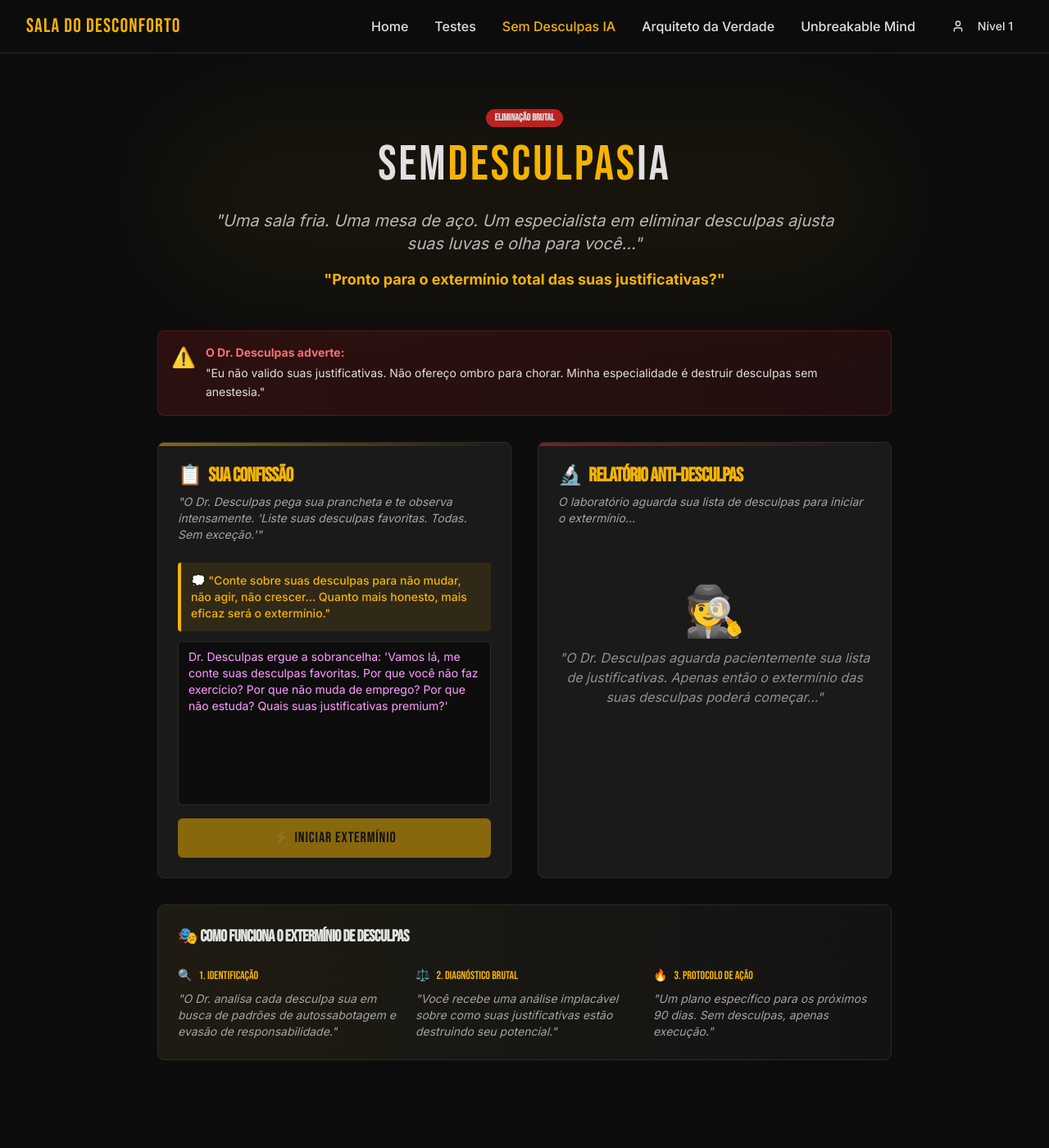
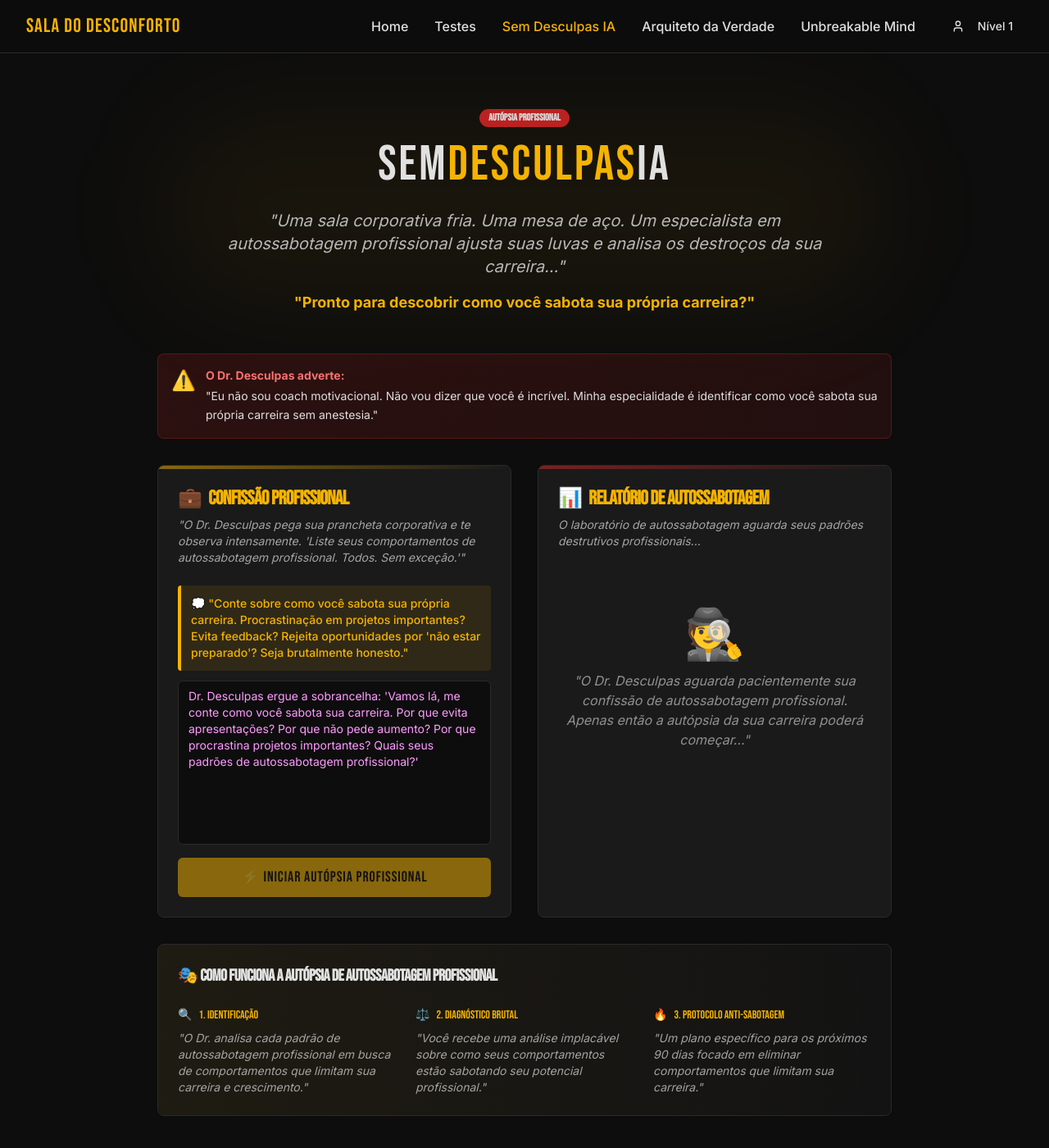
Before and after one commit to obrunomorgado/discomfort-lab-manifesto, a React (Vite) app: page /career-truth-ai in a window 1280 px wide. Shown: the top 1400 px of the page at 82% size. Before the commit the page ends 1357 px from the top, so only its background shows below. Built offline with nearby package versions, Linux system fonts and the light colour scheme.

Commit message:
Refactor: Implement professional self-sabotage focus
- Refactor CareerTruthAI to focus on professional self-sabotage.
- Update narrative, character, and examples.
- Modify TestPanel.tsx and Navigation.tsx.

```diff
--- a/src/pages/CareerTruthAI.tsx
+++ b/src/pages/CareerTruthAI.tsx
@@ -16,89 +16,111 @@ const CareerTruthAI = () => {
 
     setIsAnalyzing(true);
 
-    // Simulate AI analysis with storytelling
+    // Simulate AI analysis with professional self-sabotage focus
     setTimeout(() => {
-      setAnalysis(`🔍 **A ELIMINAÇÃO COMEÇA...**
+      setAnalysis(`💼 **AUTÓPSIA PROFISSIONAL INICIADA...**
 
-*O Dr. Desculpas, um especialista implacável com 30 anos destruindo justificativas patéticas, ajusta seus óculos e observa atentamente os fragmentos da sua vida. O silêncio da sala é quebrado apenas pelo som de papel sendo rasgado...*
+*Dr. Desculpas, especialista em autossabotagem profissional com 25 anos destruindo carreiras patéticas, ajusta seus óculos e observa os destroços da sua trajetória profissional. O silêncio da sala é quebrado apenas pelo som de contratos sendo rasgados...*
 
 ---
 
-**"Fascinante... absolutamente fascinante."** *ele murmura, balançando a cabeça.*
+**"Impressionante... simplesmente impressionante."** *ele murmura, balançando a cabeça com desprezo.*
 
-**DIAGNÓSTICO ANTI-DESCULPAS - CASO #${Math.floor(Math.random() * 9999)}**
+**DIAGNÓSTICO DE AUTOSSABOTAGEM PROFISSIONAL - CASO #${Math.floor(Math.random() * 9999)}**
 
-*O Dr. se vira para você com um olhar que perfura a alma.*
+*O Dr. se vira para você com um olhar que perfura sua alma corporativa.*
 
-**"Sabe o que eu vejo aqui? Uma pessoa que transformou desculpas em arte. Deixe-me mostrar suas obras-primas..."**
+**"Sabe o que eu vejo aqui? Um profissional que transformou autossabotagem em arte. Deixe-me mostrar suas obras-primas destrutivas..."**
 
 ---
 
-🚨 **AS DESCULPAS ENCONTRADAS NO LOCAL:**
+🚨 **PADRÕES DE AUTOSSABOTAGEM IDENTIFICADOS:**
 
-**DESCULPA #1: "Não Tenho Tempo"**
-*"Clássica. Você tem tempo para redes sociais, séries, reclamações, mas não para mudar sua vida. 'Tempo' é sua desculpa favorita porque parece legítima."*
+**SABOTAGEM #1: "Perfeccionismo Paralisante"**
+*"Clássico. Você nunca entrega nada porque 'não está perfeito ainda'. Enquanto isso, outros entregam 80% e sobem na carreira. Você fica com seus 100% que nunca saem da gaveta."*
 
-**DESCULPA #2: "Não É o Momento Certo"**
-*"Ah, sim. Você está esperando as estrelas se alinhar, a economia melhorar, segunda-feira chegar... O 'momento certo' é um mito que você criou para justificar a inação."*
+**SABOTAGEM #2: "Síndrome do Impostor Profissional"**
+*"Você rejeita oportunidades achando que 'não está preparado'. Spoiler: ninguém está 100% preparado. Mas eles aceitam e aprendem. Você fica esperando a preparação perfeita que nunca chega."*
 
-**DESCULPA #3: "É Muito Difícil"**
-*"Tradução: 'Eu prefiro a dor familiar da mediocridade à dor desconhecida do crescimento'. Você escolheu o sofrimento passivo."*
+**SABOTAGEM #3: "Evitação de Feedback"**
+*"Você foge de avaliações, reuniões one-on-one e conversas difíceis. Como diabos espera crescer se não sabe onde está errando? Você prefere a ignorância confortável."*
+
+**SABOTAGEM #4: "Procrastinação Estratégica"**
+*"Sempre deixa projetos importantes para última hora, criando drama e stress. Depois reclama que não tem tempo. Você CRIA a própria escassez de tempo."*
 
 ---
 
-*O Dr. Desculpas se levanta e caminha até a janela, observando pessoas correndo atrás dos sonhos lá fora.*
+*O Dr. Desculpas se levanta e caminha até uma parede coberta de gráficos de carreiras destruídas.*
 
-**"Agora, a parte que vai doer..."**
+**"Agora, a parte que vai doer de verdade..."**
 
-⚡ **O VEREDICTO IMPLACÁVEL:**
+⚡ **O VEREDICTO PROFISSIONAL IMPLACÁVEL:**
 
 *Ele se vira dramaticamente para você.*
 
-**"Você está desperdiçando sua única existência alimentando uma coleção de desculpas premium. Cada dia que passa, você fica mais expert em justificar por que não age, mas zero expert em realmente viver."**
+**"Você está desperdiçando seu potencial profissional alimentando uma coleção premium de comportamentos autodestrutivos. Cada reunião perdida, cada oportunidade rejeitada, cada feedback ignorado é um tijolo na parede que você mesmo constrói para limitar sua carreira."**
 
 ---
 
-📋 **SEU PROTOCOLO DE EXTERMÍNIO - OS PRÓXIMOS 90 DIAS:**
+📋 **SEU PROTOCOLO ANTI-SABOTAGEM - OS PRÓXIMOS 90 DIAS:**
 
-*O Dr. pega uma prancheta e começa a escrever com determinação.*
+*O Dr. pega uma prancheta com logo corporativo e começa a escrever com determinação militar.*
 
-**FASE 1 - OS PRIMEIROS 30 DIAS: "IDENTIFICAÇÃO E CERCO"**
-- *"Você vai documentar TODA desculpa que sair da sua boca. Sem exceção."*
-- *"Para cada 'não posso', você vai listar 3 maneiras de como PODE."*
-- *"Elimine a palavra 'mas' do seu vocabulário por 30 dias."*
+**FASE 1 - DIAS 1-30: "MAPEAMENTO DA DESTRUIÇÃO"**
+- *"Documente TODA vez que você evita uma tarefa importante por 'não estar pronta ainda'."*
+- *"Para cada 'não sei se consigo', liste 3 pessoas que conseguiram com menos experiência que você."*
+- *"Elimine a frase 'quando eu estiver preparado' do seu vocabulário profissional."*
+- *"Aceite uma tarefa que te assusta ESTA SEMANA."*
 
-**FASE 2 - DIAS 31-60: "ATAQUE FRONTAL"**
-- *"Cada desculpa identificada vira uma ação imediata e oposta."*
-- *"Você não vai mais explicar por que não fez. Vai fazer e ponto."*
-- *"Substitua 'eu tentei' por 'eu fiz' ou 'eu não fiz'."*
+**FASE 2 - DIAS 31-60: "CONFRONTO DIRETO"**
+- *"Peça feedback brutal para seu chefe. Não aceite respostas vagas."*
+- *"Candidatar-se a UMA vaga que você acha que está 'acima do seu nível'."*
+- *"Fale em uma reunião onde normalmente ficaria calado."*
+- *"Substitua 'eu tentei' por 'eu entreguei' ou 'eu não entreguei'."*
 
-**FASE 3 - DIAS 61-90: "EXTERMÍNIO TOTAL"**
-- *"Você será uma máquina anti-desculpas."*
-- *"Outras pessoas vão notar que você parou de reclamar e começou a entregar."*
-- *"Sua nova identidade: alguém que age ao invés de justificar."*
+**FASE 3 - DIAS 61-90: "EXECUÇÃO IMPIEDOSA"**
+- *"Você será uma máquina anti-sabotagem profissional."*
+- *"Outros vão notar que você parou de fazer drama e começou a entregar resultados."*
+- *"Sua nova identidade: alguém que executa ao invés de se sabotar."*
+- *"Negocie um aumento ou promoção baseado nos resultados entregues."*
 
 ---
 
-*O Dr. Desculpas remove os óculos e olha diretamente nos seus olhos.*
+💰 **PROTOCOLOS ESPECÍFICOS ANTI-SABOTAGEM:**
 
-**"Escute bem: Esta não é terapia motivacional. É uma cirurgia de emergência na sua mentalidade. Você tem duas opções:"**
+**PARA REUNIÕES:**
+*"Pare de chegar atrasado, prepare suas falas antecipadamente, e FALE pelo menos uma vez por reunião. Chega de ser o fantasma corporativo."*
 
-🔥 **"Aceite este protocolo e elimine suas desculpas HOJE..."**
+**PARA PROJETOS:**
+*"Entregue na data. Mesmo que seja 80%. Pare de usar 'perfeição' como desculpa para atraso."*
 
-💀 **"...ou continue colecionando justificativas até o fim da vida."**
+**PARA NETWORKING:**
+*"Conecte-se com uma pessoa nova por semana. Chega de 'não sou bom em networking'. Ninguém nasceu sabendo."*
 
-*Ele estende a mão com um documento.*
+**PARA PROMOÇÕES:**
+*"Documente seus resultados SEMANALMENTE. Quando surgir uma oportunidade, você terá dados, não achismos."*
 
-**"A escolha é sua. Mas saiba que eu já vi milhares de casos. Os que implementam o protocolo, renascem. Os que 'vão pensar no assunto'... bem, continuam sendo especialistas em desculpas."**
+---
 
-*A sala fica em silêncio. O som do relógio marca cada segundo da sua decisão...*
+*O Dr. Desculpas remove os óculos e olha diretamente nos seus olhos corporativos.*
 
-**"Você vai continuar sendo um artista de desculpas ou vai se tornar um executor implacável?"**
+**"Escute bem: Esta não é coaching motivacional. É uma cirurgia de emergência na sua carreira. Você tem duas opções:"**
 
-*O Dr. Desculpas cruza os braços e espera.*
+🔥 **"Implemente este protocolo e pare de se sabotar HOJE..."**
 
-**"Sua resposta define os próximos 90 dias da sua vida."**
+💀 **"...ou continue sendo um especialista em autossabotagem até se aposentar no mesmo cargo medíocre."**
+
+*Ele estende a mão com um contrato de mudança.*
+
+**"A escolha é sua. Mas saiba que eu já vi milhares de carreiras. As que implementam o protocolo anti-sabotagem, decolam. As que 'vão pensar no assunto'... bem, continuam se sabotando em meetings infinitos."**
+
+*A sala fica em silêncio. O som do relógio marca cada segundo da sua decisão profissional...*
+
+**"Você vai continuar sendo um artista da autossabotagem ou vai se tornar um executor de resultados?"**
+
+*O Dr. Desculpas cruza os braços e espera sua resposta profissional.*
+
+**"Sua escolha define os próximos 90 dias da sua carreira."**
       `);
       setIsAnalyzing(false);
     }, 4000);
@@ -107,27 +129,27 @@ const CareerTruthAI = () => {
   return (
     <div className="min-h-screen py-16 px-4 bg-gradient-to-b from-dark-bg to-dark-bg/90">
       <div className="max-w-4xl mx-auto">
-        {/* Cinematic Header */}
+        {/* Professional Header */}
         <div className="text-center mb-12 relative">
           <div className="absolute inset-0 bg-warm-yellow/5 blur-3xl rounded-full"></div>
           <Badge className="bg-red-600 text-white font-bebas mb-4 relative z-10 animate-pulse">
-            ELIMINAÇÃO BRUTAL
+            AUTÓPSIA PROFISSIONAL
           </Badge>
           <h1 className="text-5xl md:text-6xl font-bebas text-warm-gray mb-6 tracking-wider relative z-10">
             SEM<span className="text-warm-yellow">DESCULPAS</span>IA
           </h1>
           <div className="relative z-10 max-w-3xl mx-auto">
             <p className="text-xl text-warm-gray/80 font-inter mb-4 italic">
-              "Uma sala fria. Uma mesa de aço. Um especialista em eliminar desculpas
-              ajusta suas luvas e olha para você..."
+              "Uma sala corporativa fria. Uma mesa de aço. Um especialista em autossabotagem profissional
+              ajusta suas luvas e analisa os destroços da sua carreira..."
             </p>
             <p className="text-lg text-warm-gray/60 font-inter">
-              <strong className="text-warm-yellow">"Pronto para o extermínio total das suas justificativas?"</strong>
+              <strong className="text-warm-yellow">"Pronto para descobrir como você sabota sua própria carreira?"</strong>
             </p>
           </div>
         </div>
 
-        {/* Dramatic Warning */}
+        {/* Professional Warning */}
         <Alert className="bg-red-600/10 border-red-600/30 mb-8 relative overflow-hidden">
           <div className="absolute inset-0 bg-gradient-to-r from-red-600/5 to-transparent"></div>
           <AlertDescription className="text-warm-gray font-inter relative z-10">
@@ -136,40 +158,40 @@ const CareerTruthAI = () => {
               <div>
                 <strong className="text-red-400">O Dr. Desculpas adverte:</strong>
                 <p className="mt-1">
-                  "Eu não valido suas justificativas. Não ofereço ombro para chorar.
-                  Minha especialidade é destruir desculpas sem anestesia."
+                  "Eu não sou coach motivacional. Não vou dizer que você é incrível.
+                  Minha especialidade é identificar como você sabota sua própria carreira sem anestesia."
                 </p>
               </div>
             </div>
           </AlertDescription>
         </Alert>
 
-        {/* Main Story Interface */}
+        {/* Main Professional Interface */}
         <div className="grid lg:grid-cols-2 gap-8">
-          {/* Story Input Section */}
+          {/* Input Section */}
           <Card className="bg-dark-card border-dark-border relative overflow-hidden">
             <div className="absolute top-0 left-0 w-full h-1 bg-gradient-to-r from-warm-yellow/50 to-transparent"></div>
             <CardHeader>
               <CardTitle className="text-2xl font-bebas text-warm-yellow flex items-center space-x-2">
-                <span>📋</span>
-                <span>SUA CONFISSÃO</span>
+                <span>💼</span>
+                <span>CONFISSÃO PROFISSIONAL</span>
               </CardTitle>
               <CardDescription className="text-warm-gray/70 font-inter italic">
-                "O Dr. Desculpas pega sua prancheta e te observa intensamente.
-                'Liste suas desculpas favoritas. Todas. Sem exceção.'"
+                "O Dr. Desculpas pega sua prancheta corporativa e te observa intensamente.
+                'Liste seus comportamentos de autossabotagem profissional. Todos. Sem exceção.'"
               </CardDescription>
             </CardHeader>
             <CardContent className="space-y-4">
               <div className="space-y-3">
                 <div className="bg-warm-yellow/10 p-3 rounded border-l-4 border-warm-yellow">
                   <p className="text-warm-yellow font-inter text-sm font-medium">
-                    💭 "Conte sobre suas desculpas para não mudar, não agir, não crescer...
-                    Quanto mais honesto, mais eficaz será o extermínio."
+                    💭 "Conte sobre como você sabota sua própria carreira. Procrastinação em projetos importantes?
+                    Evita feedback? Rejeita oportunidades por 'não estar preparado'? Seja brutalmente honesto."
                   </p>
                 </div>
 
                 <Textarea
-                  placeholder="Dr. Desculpas ergue a sobrancelha: 'Vamos lá, me conte suas desculpas favoritas. Por que você não faz exercício? Por que não muda de emprego? Por que não estuda? Quais suas justificativas premium?'"
+                  placeholder="Dr. Desculpas ergue a sobrancelha: 'Vamos lá, me conte como você sabota sua carreira. Por que evita apresentações? Por que não pede aumento? Por que procrastina projetos importantes? Quais seus padrões de autossabotagem profissional?'"
                   value={userInput}
                   onChange={(e) => setUserInput(e.target.value)}
                   className="min-h-[200px] bg-dark-bg border-dark-border text-warm-gray resize-none font-inter focus:border-warm-yellow/50 transition-colors"
@@ -181,23 +203,23 @@ const CareerTruthAI = () => {
                 disabled={!userInput.trim() || isAnalyzing}
                 className="w-full bg-warm-yellow text-dark-bg hover:bg-warm-yellow/90 font-bebas text-lg tracking-wider py-6 transition-all duration-300 hover:scale-[1.02]"
               >
-                {isAnalyzing ? "🔍 IDENTIFICANDO DESCULPAS..." : "⚡ INICIAR EXTERMÍNIO"}
+                {isAnalyzing ? "🔍 ANALISANDO AUTOSSABOTAGEM..." : "⚡ INICIAR AUTÓPSIA PROFISSIONAL"}
               </Button>
             </CardContent>
           </Card>
 
-          {/* Results Story Section */}
+          {/* Results Section */}
           <Card className="bg-dark-card border-dark-border relative overflow-hidden">
             <div className="absolute top-0 left-0 w-full h-1 bg-gradient-to-r from-red-600/50 to-transparent"></div>
             <CardHeader>
               <CardTitle className="text-2xl font-bebas text-warm-yellow flex items-center space-x-2">
-                <span>🔬</span>
-                <span>RELATÓRIO ANTI-DESCULPAS</span>
+                <span>📊</span>
+                <span>RELATÓRIO DE AUTOSSABOTAGEM</span>
               </CardTitle>
               <CardDescription className="text-warm-gray/70 font-inter italic">
                 {analysis ?
-                  "O Dr. Desculpas termina sua análise e remove as luvas. 'O diagnóstico está pronto.'" :
-                  "O laboratório aguarda sua lista de desculpas para iniciar o extermínio..."
+                  "O Dr. Desculpas termina sua análise profissional e remove as luvas. 'O diagnóstico está pronto.'" :
+                  "O laboratório de autossabotagem aguarda seus padrões destrutivos profissionais..."
                 }
               </CardDescription>
             </CardHeader>
@@ -210,10 +232,10 @@ const CareerTruthAI = () => {
                   </div>
                   <div className="text-center space-y-2">
                     <p className="text-warm-gray font-inter animate-pulse">
-                      🔍 <em>"Catalogando suas justificativas..."</em>
+                      🔍 <em>"Catalogando padrões de autossabotagem profissional..."</em>
                     </p>
                     <p className="text-warm-gray/60 font-inter text-sm">
-                      Dr. Desculpas examina cada desculpa meticulosamente
+                      Dr. Desculpas examina cada comportamento autodestrutivo meticulosamente
                     </p>
                   </div>
                 </div>
@@ -227,8 +249,8 @@ const CareerTruthAI = () => {
                   <div className="mt-8 pt-6 border-t border-dark-border space-y-3">
                     <div className="bg-warm-yellow/10 p-4 rounded border border-warm-yellow/30">
                       <p className="text-warm-yellow font-inter text-sm font-medium text-center">
-                        💀 "O extermínio está completo. Agora você decide:
-                        implementar o protocolo ou continuar colecionando desculpas?"
+                        💀 "A autópsia profissional está completa. Agora você decide:
+                        implementar o protocolo anti-sabotagem ou continuar destruindo sua própria carreira?"
                       </p>
                     </div>
                     <Button
@@ -239,7 +261,7 @@ const CareerTruthAI = () => {
                       variant="outline"
                       className="w-full border-warm-yellow text-warm-yellow hover:bg-warm-yellow hover:text-dark-bg font-bebas tracking-wider transition-all duration-300"
                     >
-                      🔄 NOVO EXTERMÍNIO
+                      🔄 NOVA AUTÓPSIA PROFISSIONAL
                     </Button>
                   </div>
                 </div>
@@ -247,8 +269,8 @@ const CareerTruthAI = () => {
                 <div className="text-center py-12 space-y-4">
                   <div className="text-6xl mb-4">🕵️</div>
                   <p className="text-warm-gray/60 font-inter italic">
-                    "O Dr. Desculpas aguarda pacientemente sua lista de justificativas.
-                    Apenas então o extermínio das suas desculpas poderá começar..."
+                    "O Dr. Desculpas aguarda pacientemente sua confissão de autossabotagem profissional.
+                    Apenas então a autópsia da sua carreira poderá começar..."
                   </p>
                 </div>
               )}
@@ -256,12 +278,12 @@ const CareerTruthAI = () => {
           </Card>
         </div>
 
-        {/* Story Instructions */}
+        {/* Professional Instructions */}
         <Card className="bg-dark-card/50 border-dark-border mt-8 relative">
           <div className="absolute inset-0 bg-gradient-to-r from-warm-yellow/5 to-transparent rounded-lg"></div>
           <CardHeader>
             <CardTitle className="text-xl font-bebas text-warm-gray relative z-10">
-              🎭 COMO FUNCIONA O EXTERMÍNIO DE DESCULPAS
+              🎭 COMO FUNCIONA A AUTÓPSIA DE AUTOSSABOTAGEM PROFISSIONAL
             </CardTitle>
           </CardHeader>
           <CardContent className="relative z-10">
@@ -272,8 +294,8 @@ const CareerTruthAI = () => {
                   <span>1. IDENTIFICAÇÃO</span>
                 </h3>
                 <p className="text-warm-gray/70 italic">
-                  "O Dr. analisa cada desculpa sua em busca de padrões de
-                  autossabotagem e evasão de responsabilidade."
+                  "O Dr. analisa cada padrão de autossabotagem profissional em busca
+                  de comportamentos que limitam sua carreira e crescimento."
                 </p>
               </div>
               <div className="space-y-2">
@@ -282,18 +304,18 @@ const CareerTruthAI = () => {
                   <span>2. DIAGNÓSTICO BRUTAL</span>
                 </h3>
                 <p className="text-warm-gray/70 italic">
-                  "Você recebe uma análise implacável sobre como suas
-                  justificativas estão destruindo seu potencial."
+                  "Você recebe uma análise implacável sobre como seus
+                  comportamentos estão sabotando seu potencial profissional."
                 </p>
               </div>
               <div className="space-y-2">
                 <h3 className="font-bebas text-warm-yellow mb-2 flex items-center space-x-2">
                   <span>🔥</span>
-                  <span>3. PROTOCOLO DE AÇÃO</span>
+                  <span>3. PROTOCOLO ANTI-SABOTAGEM</span>
                 </h3>
                 <p className="text-warm-gray/70 italic">
-                  "Um plano específico para os próximos 90 dias.
-                  Sem desculpas, apenas execução."
+                  "Um plano específico para os próximos 90 dias focado
+                  em eliminar comportamentos que limitam sua carreira."
                 </p>
               </div>
             </div>
--- a/src/pages/TestPanel.tsx
+++ b/src/pages/TestPanel.tsx
@@ -13,7 +13,7 @@ const TestPanel = () => {
   const testBadges: Record<string, BadgeType> = {
     "career-truth-ai": {
       id: 'excuse-destroyer',
-      name: 'Destruidor de Desculpas',
+      name: 'Destruidor de Autossabotagem',
       description: 'Completou o Sem Desculpas IA',
       icon: '💼',
       category: 'completion',
@@ -75,7 +75,7 @@ const TestPanel = () => {
     {
       id: "career-truth-ai",
       title: "Sem Desculpas IA",
-      description: "Extermínio brutal das suas justificativas. Descubra seus padrões de evasão e receba um protocolo de 90 dias para eliminar desculpas.",
+      description: "Autópsia brutal dos seus padrões de autossabotagem profissional. Descubra como você sabota sua própria carreira e receba um protocolo de 90 dias para eliminar comportamentos autodestrutivos.",
       difficulty: "BRUTAL",
       status: "Disponível",
       link: "/career-truth-ai",
@@ -294,7 +294,7 @@ const TestPanel = () => {
             NÃO SABE POR ONDE COMEÇAR?
           </h2>
           <p className="text-warm-gray/60 font-inter mb-6">
-            Recomendamos começar pelo Sem Desculpas IA. É o teste mais revelador para identificar suas justificativas.
+            Recomendamos começar pelo Sem Desculpas IA. É o teste mais revelador para identificar como você sabota sua própria carreira.
           </p>
           <Link to="/career-truth-ai">
             <Button
```
